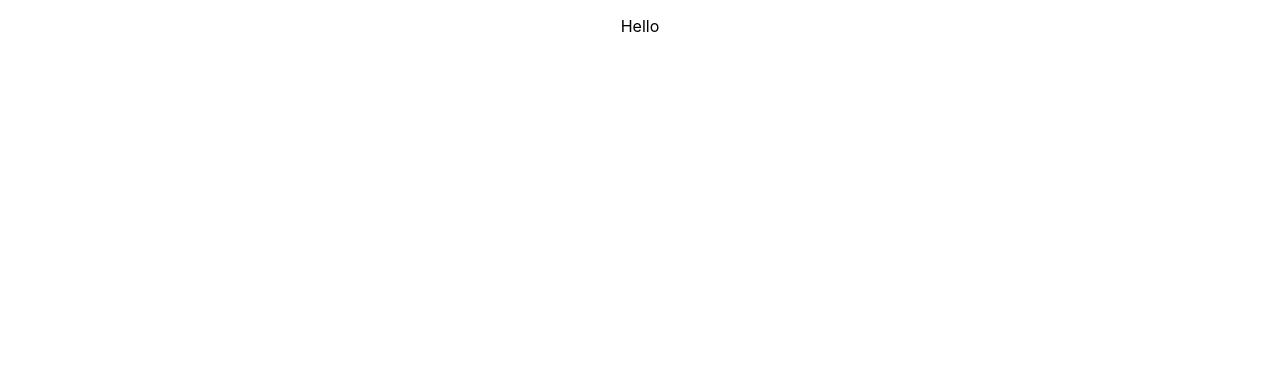
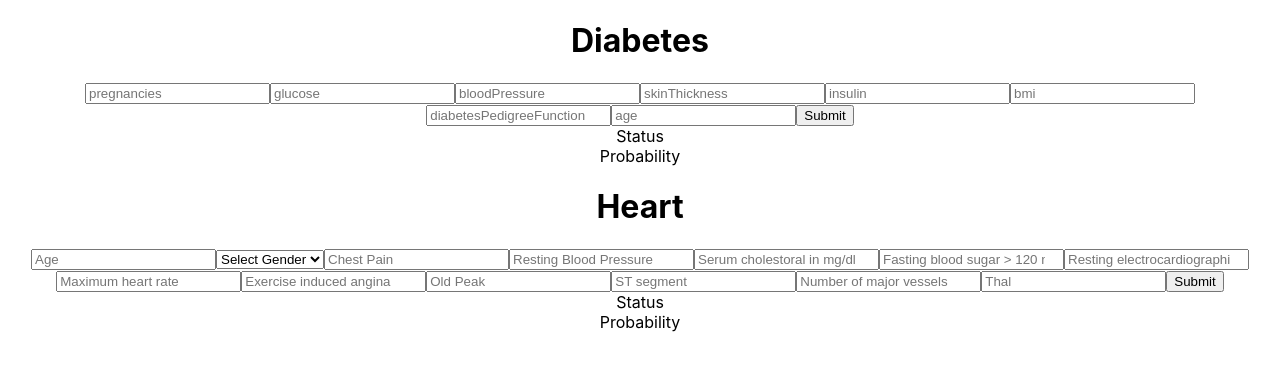
Before and after one commit to SmitMehta50/healthcare_app, a React (Create React App) app: page / in a window 1280 px wide. Shown: the top 370 px of the page. Built offline with nearby package versions, Linux system fonts and the light colour scheme.

Commit message:
Diabetes and Heart Component working

```diff
--- a/src/App.js
+++ b/src/App.js
@@ -1,10 +1,14 @@
+import React from 'react';
 import './App.css';
-import Test from './test'
+import Diabetes from './Diabetes';
+import Heart from './Heart';
 
 function App() {
   return (
     <div className="App">
-      <Test sympton1='cough' sympton2='high_fever' sympton3='None' sympton4='None' sympton5='None' />
+      {/* <Test sympton1='cough' sympton2='high_fever' sympton3='None' sympton4='None' sympton5='None' /> */}
+      <Diabetes/>
+      <Heart/>
     </div>
   );
 }
--- /dev/null
+++ b/src/Diabetes.js
@@ -0,0 +1,105 @@
+import React, {useState} from 'react';
+import axios from 'axios'
+
+
+function Diabetes() {
+    const [pregnancies, setPregnancies] = useState("");
+    const [glucose, setGlucose] = useState("");
+    const [bloodPressure, setBloodPressure] = useState("");
+    const [skinThickness, setSkinThickness] = useState("");
+    const [insulin, setInsulin] = useState("");
+    const [bmi, setBmi] = useState("");
+    const [diabetesPedigreeFunction, setDiabetesPedigreeFunction] = useState("");
+    const [age, setAge] = useState("");
+    const [message, setMessage] = useState("");
+    const [prob, setProb] = useState("");
+
+
+    let handleSubmit = async (e) => {
+        e.preventDefault();
+        var myParams = {
+              Pregnancies : pregnancies,
+              Glucose : glucose,
+              BloodPressure : bloodPressure,
+              SkinThickness : skinThickness,
+              Insulin : insulin,
+              BMI : bmi,
+              DiabetesPedigreeFunction : diabetesPedigreeFunction,
+              Age : age
+        }
+
+        await axios.post('https://diabetessapi.herokuapp.com/diabetes', myParams)
+        .then(function(response){
+            console.log(response);
+            var res = response
+            if (res.status === 200){
+            setMessage(response.data.message)
+            setProb(response.data.probability)
+            }else{setMessage("Error Occured")}
+            // setMessage(response)
+       //Perform action based on response
+        }).catch((error)=>console.log(error));
+      };
+  return (
+    <div>
+        <h1>Diabetes</h1>
+        <form onSubmit={handleSubmit}>
+            <input
+            type="number"
+            value={pregnancies}
+            placeholder="pregnancies"
+            onChange={(e) => setPregnancies(e.target.value)}
+            />
+            <input
+            type="number"
+            value={glucose}
+            placeholder="glucose"
+            onChange={(e) => setGlucose(e.target.value)}
+            />
+            <input
+            type="number"
+            value={bloodPressure}
+            placeholder="bloodPressure"
+            onChange={(e) => setBloodPressure(e.target.value)}
+            />
+            <input
+            type="number"
+            value={skinThickness}
+            placeholder="skinThickness"
+            onChange={(e) => setSkinThickness(e.target.value)}
+            />
+            <input
+            type="number"
+            value={insulin}
+            placeholder="insulin"
+            onChange={(e) => setInsulin(e.target.value)}
+            />
+            <input
+            type="number"
+            value={bmi}
+            placeholder="bmi"
+            onChange={(e) => setBmi(e.target.value)}
+            />
+            <input
+            type="number"
+            value={diabetesPedigreeFunction}
+            placeholder="diabetesPedigreeFunction"
+            onChange={(e) => setDiabetesPedigreeFunction(e.target.value)}
+            />
+            <input
+            type="number"
+            value={age}
+            placeholder="age"
+            onChange={(e) => setAge(e.target.value)}
+            />
+
+            <button type="submit">Submit</button>
+
+            <div className="message">Status{message ? <p>{message}</p> : null}</div>
+            <div className="prob">Probability{prob ? <p>{prob}</p> : null}</div>
+      </form>
+    </div>
+  )
+}
+
+export default Diabetes
--- /dev/null
+++ b/src/Heart.js
@@ -0,0 +1,149 @@
+import React, {useState} from 'react';
+import axios from 'axios'
+
+function Heart() {
+    const [age, setAge] = useState("");
+    const [ca, setCa] = useState("");
+    const [chol, setChol] = useState("");
+    const [cp, setCp] = useState("");
+    const [exang, setExang] = useState("");
+    const [fbs, setFbs] = useState("");
+    const [oldpeak, setOldpeak] = useState("");
+    const [restecg, setRestecg] = useState("");
+    const [sex, setSex] = useState("");
+    const [slope, setSlope] = useState("");
+    const [thal, setThal] = useState("");
+    const [thalach, setThalach] = useState("");
+    const [trestbps, setTrestbps] = useState("");
+    const [message, setMessage] = useState("");
+    const [prob, setProb] = useState("");
+
+    let handleSubmit = async (e) => {
+        e.preventDefault();
+        var myParams = {
+            age: age,
+            ca: ca,
+            chol: chol,
+            cp: cp,
+            exang: exang,
+            fbs: fbs,
+            oldpeak: oldpeak,
+            restecg: restecg,
+            sex: sex,
+            slope: slope,
+            thal: thal,
+            thalach: thalach,
+            trestbps: trestbps
+        }
+
+        await axios.post('https://diabetessapi.herokuapp.com/heart', myParams)
+        .then(function(response){
+            console.log(response);
+            var res = response
+            if (res.status === 200){
+            setMessage(response.data.message)
+            setProb(response.data.probability)
+            }else{setMessage("Error Occured")}
+            // setMessage(response)
+       //Perform action based on response
+        }).catch((error)=>console.log(error));
+      };
+
+  return (
+    <div>
+        <h1>Heart</h1>
+        <form onSubmit={handleSubmit}>
+            <input
+            type="number"
+            value={age}
+            placeholder="Age"
+            onChange={(e) => setAge(e.target.value)}
+            />
+            {/* <input
+            type="text"
+            value={sex}
+            placeholder="glucose"
+            onChange={(e) => setSex(e.target.value)}
+            /> */}
+            <select id="" name="" placeholder="Gender" onChange={(e) => setSex(e.target.value)}>
+              <option value="None" disabled selected>Select Gender</option>
+              <option value="Male">Male</option>
+              <option value="Female">Female</option>
+            </select>
+            <input
+            type="number"
+            value={cp}
+            placeholder="Chest Pain"
+            onChange={(e) => setCp(e.target.value)}
+            />
+            <input
+            type="number"
+            value={trestbps}
+            placeholder="Resting Blood Pressure"
+            onChange={(e) => setTrestbps(e.target.value)}
+            />
+            <input
+            type="number"
+            value={chol}
+            placeholder="Serum cholestoral in mg/dl"
+            onChange={(e) => setChol(e.target.value)}
+            />
+            <input
+            type="number"
+            value={fbs}
+            placeholder="Fasting blood sugar > 120 mg/dl"
+            onChange={(e) => setFbs(e.target.value)}
+            />
+            <input
+            type="number"
+            value={restecg}
+            placeholder="Resting electrocardiographic"
+            onChange={(e) => setRestecg(e.target.value)}
+            />
+            <input
+            type="number"
+            value={thalach}
+            placeholder="Maximum heart rate"
+            onChange={(e) => setThalach(e.target.value)}
+            />
+            <input
+            type="number"
+            value={exang}
+            placeholder="Exercise induced angina"
+            onChange={(e) => setExang(e.target.value)}
+            />
+            <input
+            type="number"
+            value={oldpeak}
+            placeholder="Old Peak"
+            onChange={(e) => setOldpeak(e.target.value)}
+            />
+            <input
+            type="number"
+            value={slope}
+            placeholder="ST segment"
+            onChange={(e) => setSlope(e.target.value)}
+            />
+            <input
+            type="number"
+            value={ca}
+            placeholder="Number of major vessels"
+            onChange={(e) => setCa(e.target.value)}
+            />
+            <input
+            type="number"
+            value={thal}
+            placeholder="Thal"
+            onChange={(e) => setThal(e.target.value)}
+            />
+
+            <button type="submit">Submit</button>
+
+            <div className="message">Status{message ? <p>{message}</p> : null}</div>
+            <div className="prob">Probability{prob ? <p>{prob}</p> : null}</div>
+      </form>
+    </div>
+  )
+}
+
+export default Heart
```
